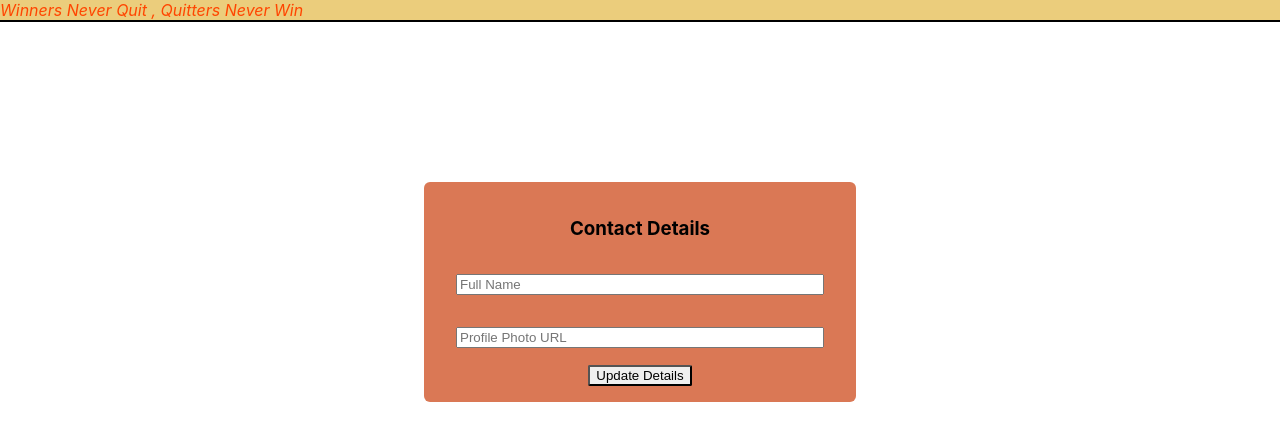
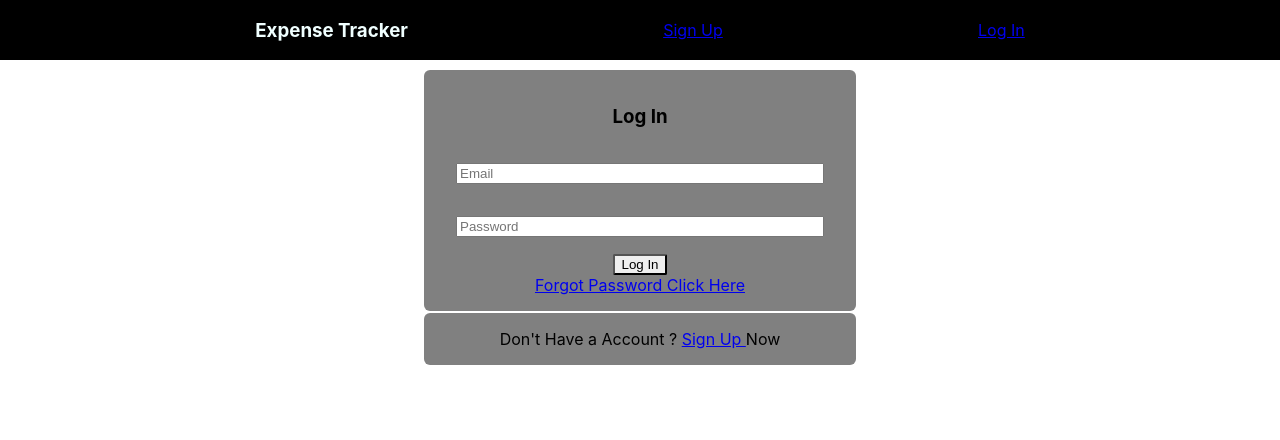
Before and after one commit to Souvik011/Expense-Tracker, a React (Create React App) app: page /completeProfile in a window 1280 px wide. Shown: the top 440 px of the page. Built offline with nearby package versions, Linux system fonts and the light colour scheme.

Commit message:
Edit User Details Complete

```diff
--- a/src/App.js
+++ b/src/App.js
@@ -1,18 +1,20 @@
 import React , {useContext} from "react";
 import "./App.css";
-import { LoginContextProvider } from "./Context/Login-Context";
 import { Route, Routes } from "react-router-dom";
 import WelcomePage from "./Pages/WelcomePage";
 import SignupPage from "./Pages/SignUpPage";
 import LogInPage from "./Pages/LogInPage";
 import ProfileComplete from "./Pages/ProfileComplete";
+import Header from "./Header/Header";
 import LoginContext from "./Context/Login-Context";
 
 function App() {
   const Ctx = useContext(LoginContext);
+  console.log(Ctx.isLoggedIn);
   return (
     <React.Fragment>
-      <LoginContextProvider>
+
+        <Header />
         <Routes>
           <Route path="/" element={<SignupPage />}/>
 
@@ -20,13 +22,13 @@ function App() {
           <Route path="/signUp" element={<SignupPage />}/>
 
 
-          {Ctx.isLoggedIn ? <Route path="/LogIn" element={<LogInPage />}/> : <Route path="/LogIn" element={<WelcomePage/>}/>}
+          {Ctx.isLoggedIn ? (<Route path="/LogIn" element={<WelcomePage/>}/>) :  (<Route path="/LogIn" element={<LogInPage />}/>)}
 
-          <Route path="/welcome" element={<WelcomePage />}/>
 
-          <Route path="/completeProfile" element={<ProfileComplete />}/>
-        </Routes>
-      </LoginContextProvider>
+         {Ctx.isLoggedIn ? <Route path="/completeProfile" element={<ProfileComplete />}/> :  <Route path="/completeProfile" element={<LogInPage />}/>}
+
+          </Routes>
+
     </React.Fragment>
   );
 }
--- a/src/Context/Login-Context.js
+++ b/src/Context/Login-Context.js
@@ -4,28 +4,40 @@ const LoginContext = React.createContext({
   email: null,
   idToken: null,
   isLoggedIn:false,
-  submitEmailToken: () => {},
+  login: () => {},
   logout: () => {}
 });
 
 export const LoginContextProvider = (props) => {
-  const [email, setEmail] = useState("");
-  const [idToken, setIdToken] = useState("");
+  const [email, setEmail] = useState(localStorage.getItem("EmailId"));
+  const [idToken, setIdToken] = useState(localStorage.getItem("idToken"));
 
-  const userIsLoggedIn = !!idToken;
+  const [userIsLoggedIn,setUserIsLoggedIn] = useState(!!localStorage.getItem("EmailId"));
 
-  const submitEmailTokenHandler = (email, idToken) => {
+  const logInHandler = (email, idToken) => {
     setEmail(email);
     setIdToken(idToken);
+    setUserIsLoggedIn(true);
 
     localStorage.setItem('EmailId', email)
+    localStorage.setItem("idToken", idToken);
+  };
 
+  const logOutHandler = () => {
+    setEmail(null);
+    setIdToken(null);
+    setUserIsLoggedIn(false);
+
+    localStorage.removeItem("EmailId");
+    localStorage.removeItem("idToken");
   };
+
   const loginContext = {
     email: email,
     idToken: idToken,
     isLoggedIn: userIsLoggedIn,
-    submitEmailToken: submitEmailTokenHandler,
+    login: logInHandler,
+    logout: logOutHandler
   };
   return (
     <LoginContext.Provider value={loginContext}>
--- /dev/null
+++ b/src/Header/Header.js
@@ -0,0 +1,25 @@
+import { useContext } from "react";
+import { Link } from "react-router-dom";
+import LoginContext from "../Context/Login-Context";
+import classes from "./Header.module.css";
+
+const Header = () => {
+  const loginCtx = useContext(LoginContext);
+  console.log(loginCtx.isLoggedIn);
+  return (
+    <header className={classes.Header}>
+      <div>
+        <h3>Expense Tracker</h3>
+      </div>
+      {!loginCtx.isLoggedIn && <Link to="/signUp">Sign Up</Link>}
+      {!loginCtx.isLoggedIn && <Link to="/LogIn">Log In</Link>}
+
+      {loginCtx.isLoggedIn && (
+        <Link onClick={loginCtx.logout} to="/LogIn">
+          Log out
+        </Link>
+      )}
+    </header>
+  );
+};
+export default Header;
--- /dev/null
+++ b/src/Header/Header.module.css
@@ -0,0 +1,13 @@
+.Header {
+    display: flex;
+    align-items: center;
+    justify-content: space-evenly;
+    background-color: black;
+    color: azure;
+  }
+
+  .Links Link {
+    padding: 5px;
+    margin: 3px;
+    text-decoration: none;
+  }
--- a/src/Pages/LogInPage.js
+++ b/src/Pages/LogInPage.js
@@ -40,17 +40,17 @@ const LogInPage = () => {
       emailRef.current.value = "";
       pswdRef.current.value = "";
 
-      loginCtx.submitEmailToken(data.email, data.idToken);
+      loginCtx.login(data.email, data.idToken);
 
 
     } else {
       alert(data.error.message);
     }
   };
-  return (
+  return (<React.Fragment>
     <form onSubmit={signInSubmitHandler} className={classes.signIn}>
       <div>
-        <h3>Sign In</h3>
+        <h3>Log In</h3>
       </div>
       <div>
         <input
@@ -66,8 +66,16 @@ const LogInPage = () => {
           ref={pswdRef}
         />
       </div>
-      <button>Sign In</button>
+      <button>Log In</button>
+      <div>
+      <NavLink to="/signUp">Forgot Password Click Here</NavLink>
+      </div>
+
     </form>
+    <div className={classes.section}>
+        Don't Have a Account ? <NavLink to="/signUp">Sign Up </NavLink> Now
+    </div>
+    </React.Fragment>
   );
 };
 
--- a/src/Pages/LoginPage.module.css
+++ b/src/Pages/LoginPage.module.css
@@ -1,5 +1,7 @@
 .signIn {
-  margin: 10rem auto;
+  margin-top: 10px ;
+  margin-left: auto;
+  margin-right: auto;
   width: 95%;
   max-width: 25rem;
   border-radius: 6px;
@@ -21,3 +23,14 @@
   display: inline-block;
   border-radius: 2px;
 }
+.section {
+  margin-top: 2px;
+  margin-left: auto;
+  margin-right: auto;
+  width: 95%;
+  max-width: 25rem;
+  border-radius: 6px;
+  padding: 1rem;
+  text-align: center;
+  background-color: gray
+}
--- a/src/Pages/ProfileComplete.js
+++ b/src/Pages/ProfileComplete.js
@@ -1,10 +1,12 @@
-import React, { useContext, useRef } from "react";
+import React, { useContext, useRef, useEffect, useState } from "react";
 import LoginContext from "../Context/Login-Context";
 import classes from "./ProfileComplete.module.css";
 
 const ProfileComplete = () => {
   const fullNameRef = useRef("");
   const photoRef = useRef("");
+  const [displayNameValue, setDisplayNameValue] = useState("");
+  const [photoUrlValue, setPhotoUrlValue] = useState("");
 
   const loginCtx = useContext(LoginContext);
 
@@ -41,6 +43,31 @@ const ProfileComplete = () => {
     }
   };
 
+  useEffect(() => {
+    const fillInputsHandler = async () => {
+      const response = await fetch(
+        "https://identitytoolkit.googleapis.com/v1/accounts:lookup?key=AIzaSyDICIhykIkqE7MfZMMbKHGVp7G1EQVAeK4",
+        {
+          method: "POST",
+          body: JSON.stringify({
+            idToken: loginCtx.idToken,
+          }),
+          headers: {
+            "Content-Type": "application/json",
+          },
+        }
+      );
+      const data = await response.json();
+      if (response.ok) {
+        setDisplayNameValue(data.users[0].displayName);
+        setPhotoUrlValue(data.users[0].photoUrl);
+      } else {
+        alert(data.error.message);
+      }
+    };
+    fillInputsHandler();
+  }, []);
+
   return (
     <React.Fragment>
       <div className={classes.section}>
@@ -52,8 +79,18 @@ const ProfileComplete = () => {
       >
         <h3>Contact Details</h3>
         <div>
-          <input placeholder="Full Name" input="text" ref={fullNameRef} />
-          <input placeholder="Profile Photo URL" input="text" ref={photoRef} />
+          <input
+            placeholder="Full Name"
+            input="text"
+            ref={fullNameRef}
+            defaultValue={displayNameValue}
+          />
+          <input
+            placeholder="Profile Photo URL"
+            input="text"
+            ref={photoRef}
+            defaultValue={photoUrlValue}
+          />
         </div>
         <button>Update Details</button>
       </form>
--- a/src/index.js
+++ b/src/index.js
@@ -4,11 +4,15 @@ import "./index.css";
 import App from "./App";
 import reportWebVitals from "./reportWebVitals";
 import { BrowserRouter } from "react-router-dom";
+import { LoginContextProvider } from "./Context/Login-Context";
 
 const root = ReactDOM.createRoot(document.getElementById("root"));
 root.render(
   <BrowserRouter>
-    <App />
+  <LoginContextProvider>
+  <App />
+  </LoginContextProvider>
+
   </BrowserRouter>
 );
 
```
